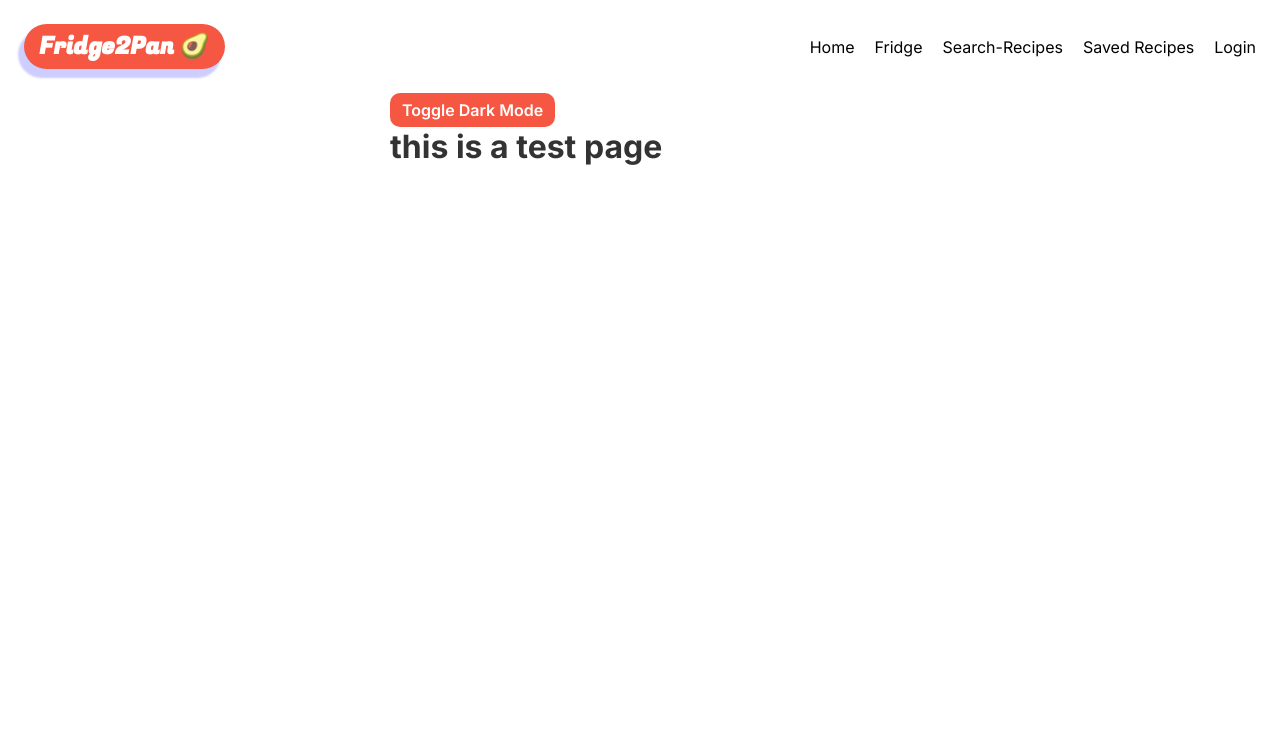
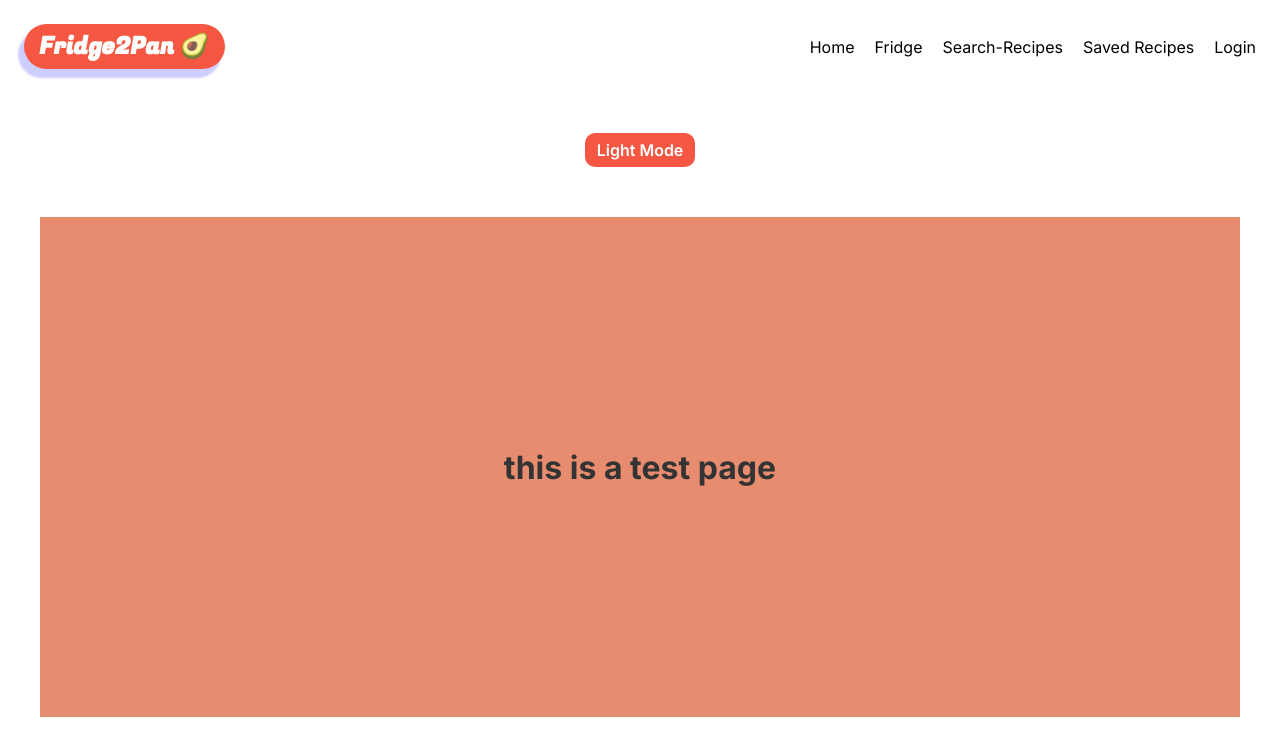
Before and after one commit to mavSeneris/Fridge2Pan, a React (Vite) app: page /theme-test in a window 1280 px wide. Shown: the top 756 px of the page. Built offline with nearby package versions, Linux system fonts and the light colour scheme; no server answers.

Commit message:
implementing darkmode

```diff
--- a/src/App.css
+++ b/src/App.css
@@ -707,16 +707,38 @@ nav {
   }
 }
 
+
+
+/* Dark mode test component */
+.test{
+  width: 100%;
+  display: flex;
+  flex-direction: column;
+  gap: 50px;
+  padding: 20px;
+  margin: 20px;
+  justify-content: center;
+  align-items: center;
+}
+
 .dark{
-  width: 500px;
-  height: 500px;
+  display: flex;
+  justify-content: center;
+  align-items: center;
+  width: 100%;
+  height: calc(100vh - 300px);
+  /* Darkmode settings */
   color:white;
   background-color: #333;
 }
 
 .light{
-  width: 500px;
-  height: 500px;
+  display: flex;
+  justify-content: center;
+  align-items: center;
+  width: 100%;
+  height: calc(100vh - 300px);
+  /* Darkmode settings */
   color:#333;
-  background-color: white;
+  background-color: rgba(219, 74, 29, 0.637);
 }
--- a/src/components/TestDarkTheme.jsx
+++ b/src/components/TestDarkTheme.jsx
@@ -1,13 +1,12 @@
 import React from "react";
 import { useOutletContext } from "react-router-dom";
-import { DarkModeContext } from "../context/themeContext";
 
 const MyComponent = () => {
   const { isDarkMode, toggleDarkMode } = useOutletContext();
 
   return (
-    <div>
-      <button onClick={toggleDarkMode}>Toggle Dark Mode</button>
+    <div className="test">
+      <button onClick={toggleDarkMode}>{!isDarkMode ? "Light Mode" : "Dark Mode"}</button>
       <div className={isDarkMode ? "dark" : "light"}>
         <h1>this is a test page</h1>
       </div>
```
